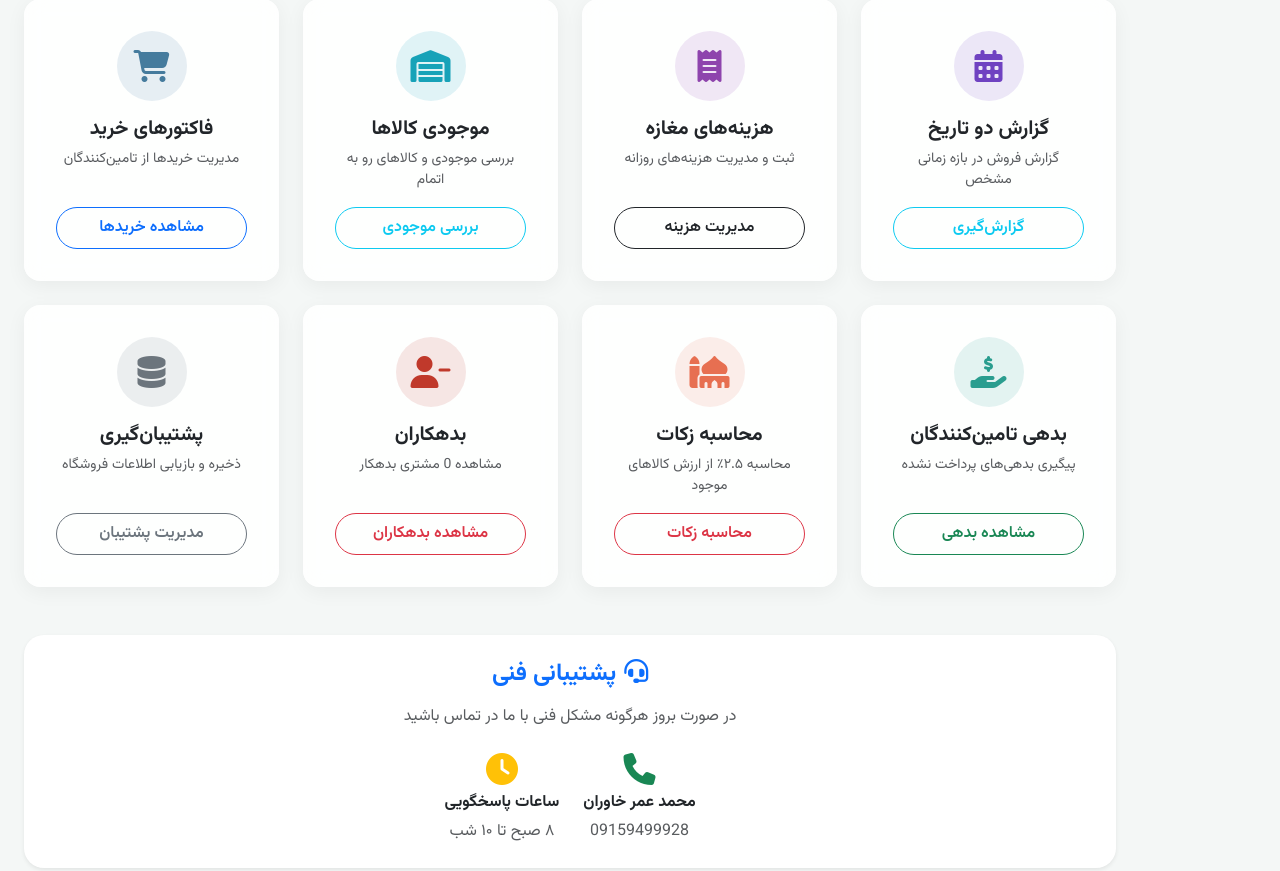
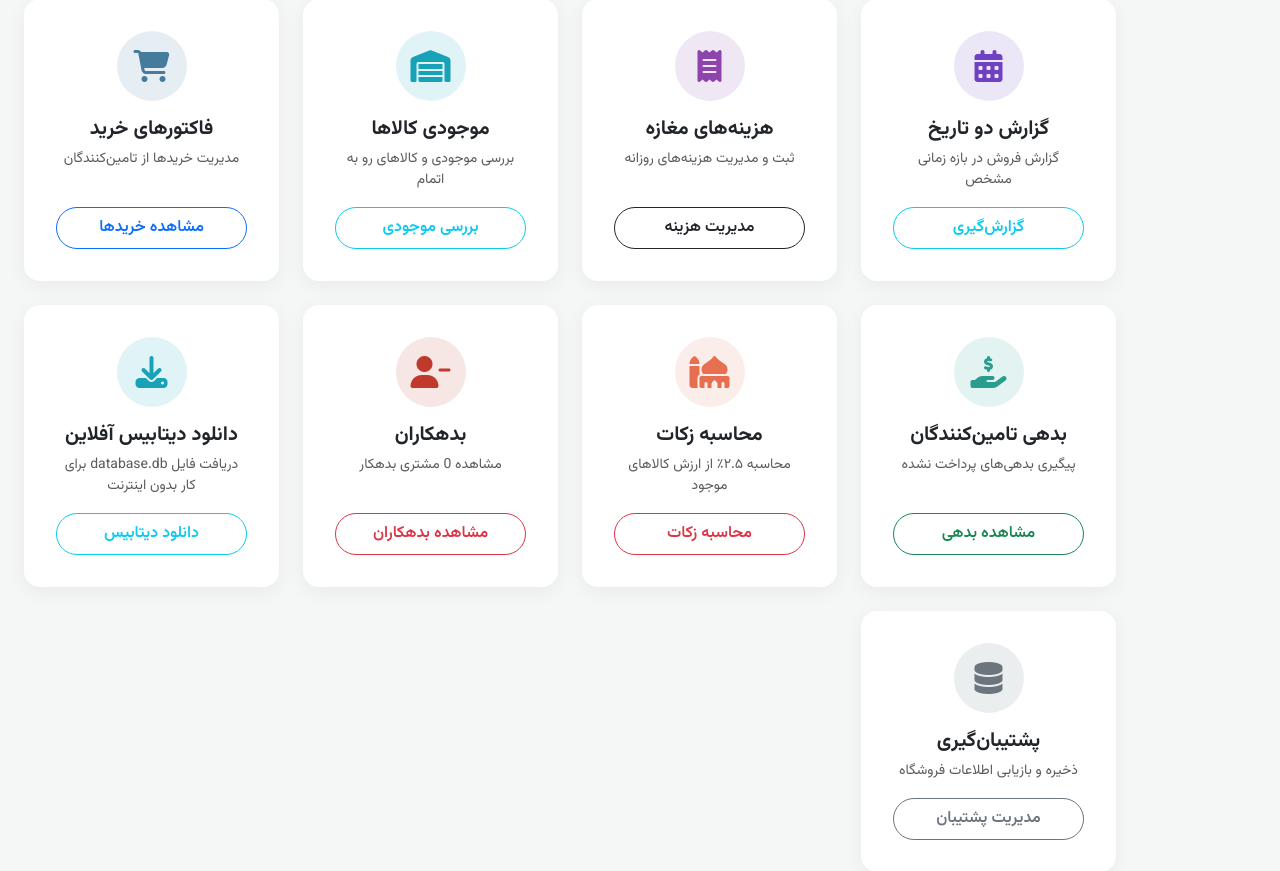
Before and after one commit to irancell939-dotcom/swed_yadak, a Flask app: page / in a window 1280 px wide. Shown: the part 936-1807 px from the top of the page. Run offline with Flask 3, Linux system fonts and the light colour scheme; the visitor is signed in with stand-in values (Sample User, id 1); data that the repository does not hold is empty; some libraries are stand-ins or nearby versions.

Commit message:
Update index.html

```diff
--- a/templates/index.html
+++ b/templates/index.html
@@ -81,6 +81,7 @@
             {'icon':'fas fa-hand-holding-usd','color':'#2a9d8f','title':'بدهی تامین‌کنندگان','text':'پیگیری بدهی‌های پرداخت نشده','url':url_for('supplier_debts'),'btn':'مشاهده بدهی','btn_color':'success'},
             {'icon':'fas fa-mosque','color':'#e76f51','title':'محاسبه زکات','text':'محاسبه ۲.۵٪ از ارزش کالاهای موجود','url':url_for('zakat_calculator'),'btn':'محاسبه زکات','btn_color':'danger'},
             {'icon':'fas fa-user-minus','color':'#c0392b','title':'بدهکاران','text': debtors_text,'url':url_for('debtors'),'btn':'مشاهده بدهکاران','btn_color':'danger'},
+            {'icon':'fas fa-download','color':'#17a2b8','title':'دانلود دیتابیس آفلاین','text':'دریافت فایل database.db برای کار بدون اینترنت','url':url_for('download_offline_db'),'btn':'دانلود دیتابیس','btn_color':'info'},
             {'icon':'fas fa-database','color':'#6c757d','title':'پشتیبان‌گیری','text':'ذخیره و بازیابی اطلاعات فروشگاه','url':url_for('backup_page'),'btn':'مدیریت پشتیبان','btn_color':'secondary'},
         ] %}
 
@@ -140,7 +141,6 @@
     .display-6 {
         font-size: 2.2rem;
     }
-    /* افکت برای دکمه‌های کارت */
     .card .btn {
         font-weight: 600;
         transition: all 0.3s;
@@ -157,6 +157,7 @@ document.addEventListener('DOMContentLoaded', function() {
 });
 
 function loadQuickStats() {
+    // تعداد کالاها
     fetch('/api/search_products_all?q=')
         .then(response => response.json())
         .then(data => {
@@ -166,6 +167,7 @@ function loadQuickStats() {
         })
         .catch(error => console.error('Error:', error));
 
+    // تعداد فاکتورهای امروز
     const today = new Date().toLocaleDateString('fa-IR');
     fetch('/api/shop_expenses?start_date=' + today + '&end_date=' + today)
         .then(response => response.json())
```
